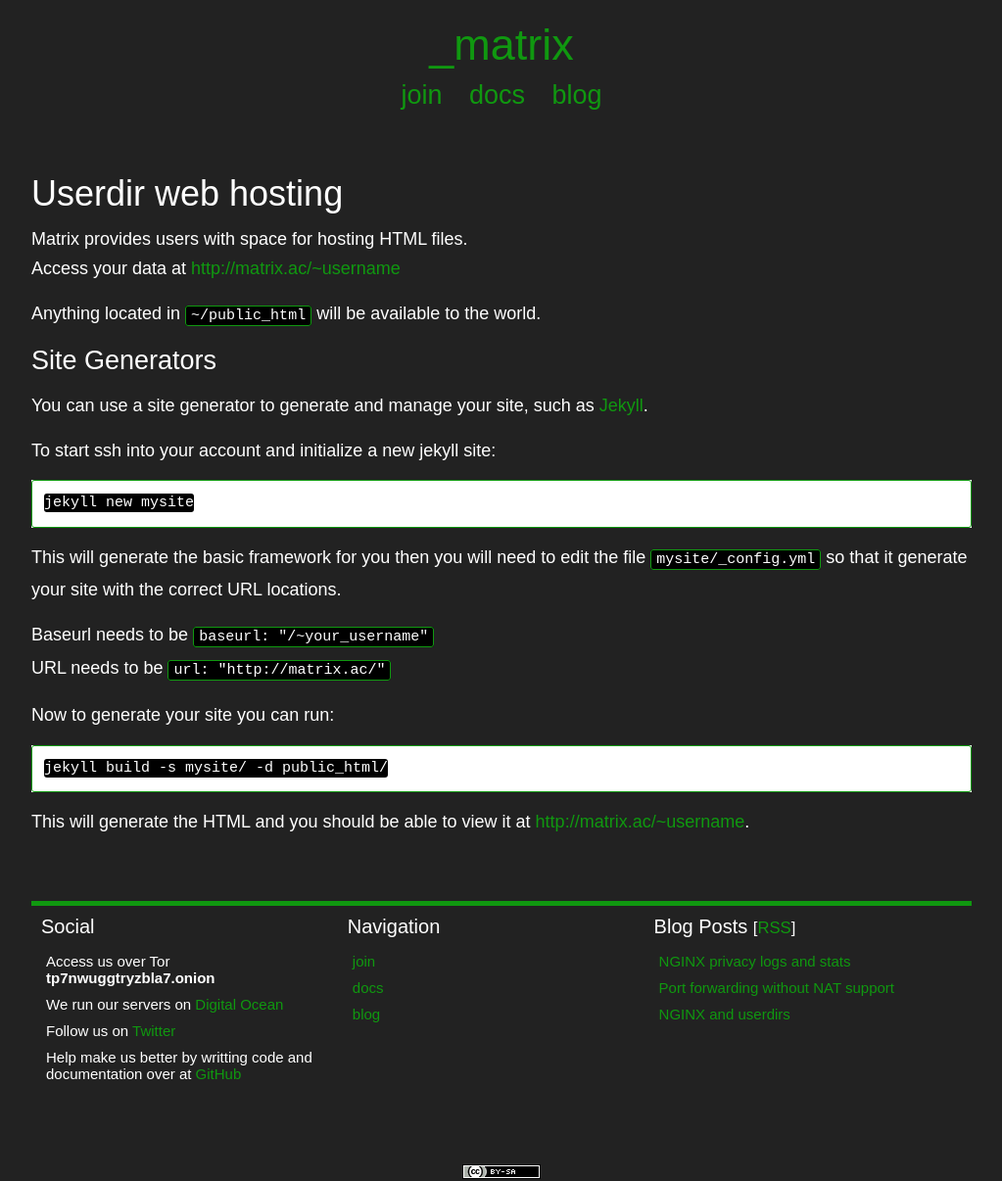
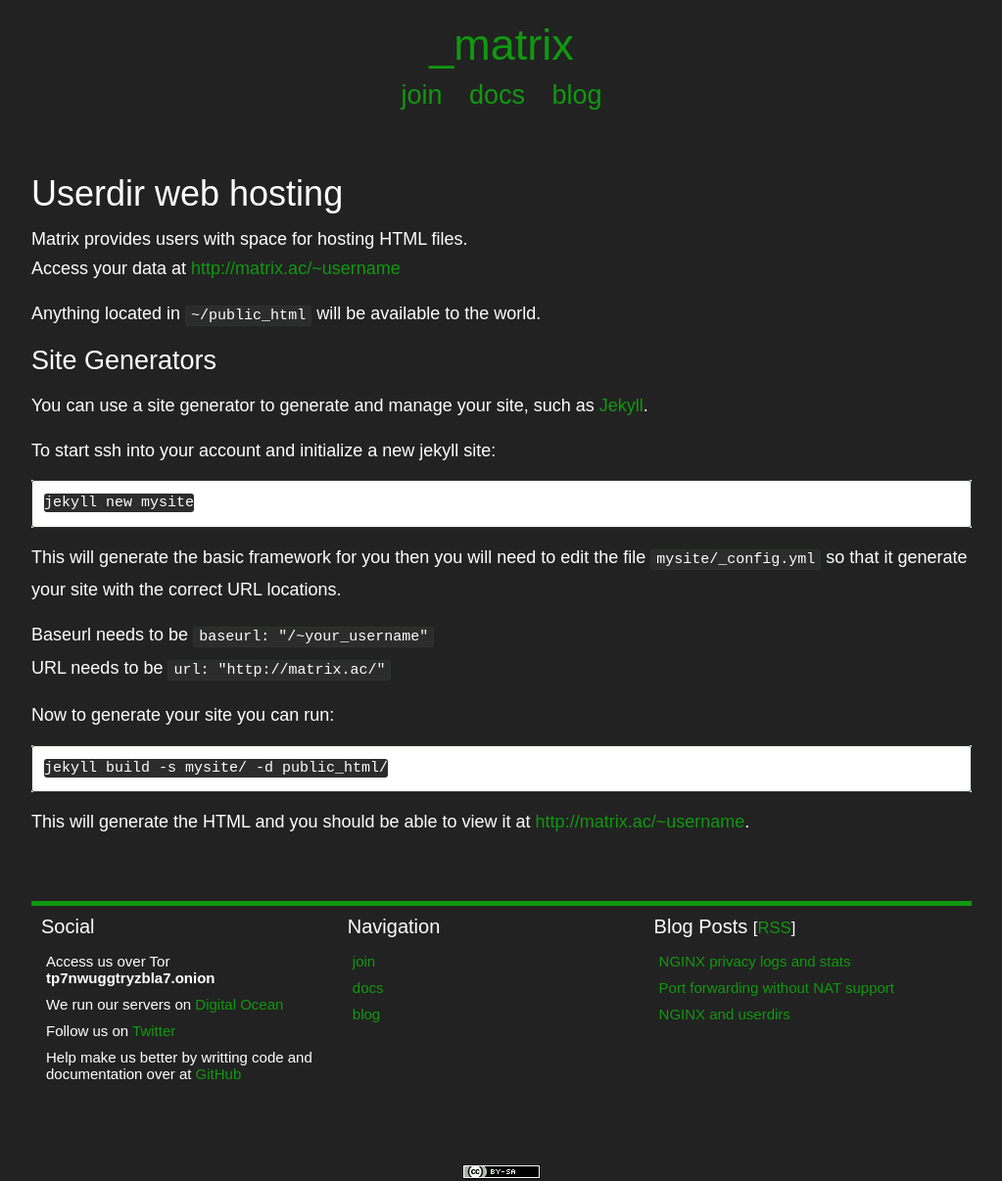
Before and after one commit to matrix-ac/blog, a Jekyll site: the page built from docs/web101.md, in a window 1280 px wide. Shown: the whole page at 98% size, without its empty margins (128-1151 px from the left). Built offline with Jekyll 4.4.1, drawn with Linux system fonts in a browser that asks for light colours.

Commit message:
Changed Pre tag style

```diff
--- a/css/main.css
+++ b/css/main.css
@@ -121,21 +121,20 @@ blockquote {
 pre,
 code {
   font-size: 15px;
-  border: 1px solid #109810;
+  border: 1px solid #2C332C;
   border-radius: 3px;
-  background-color: black; }
+  background-color: #2C2C2C; }
 
 code {
   padding: 1px 5px; }
 
 pre {
   padding: 8px 12px;
-  overflow-x: scroll; }
+  overflow: auto; }
   pre > code {
     border: 0;
     padding-right: 0;
     padding-left: 0; }
-
 
 /**
 * Posts
```
